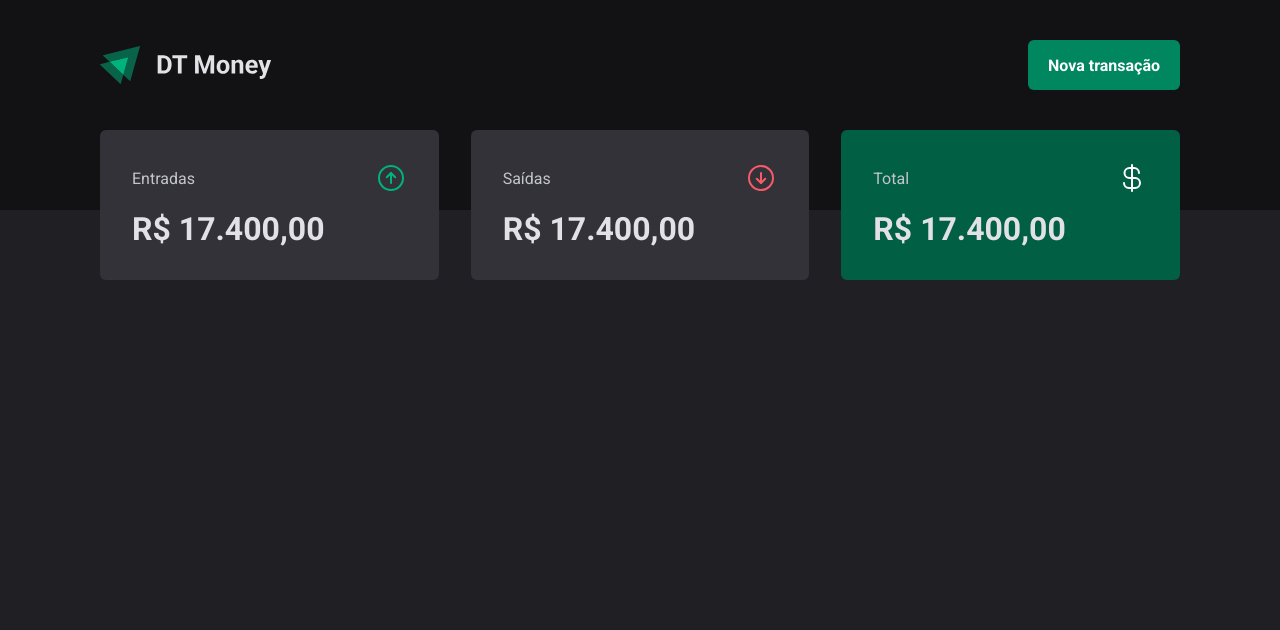
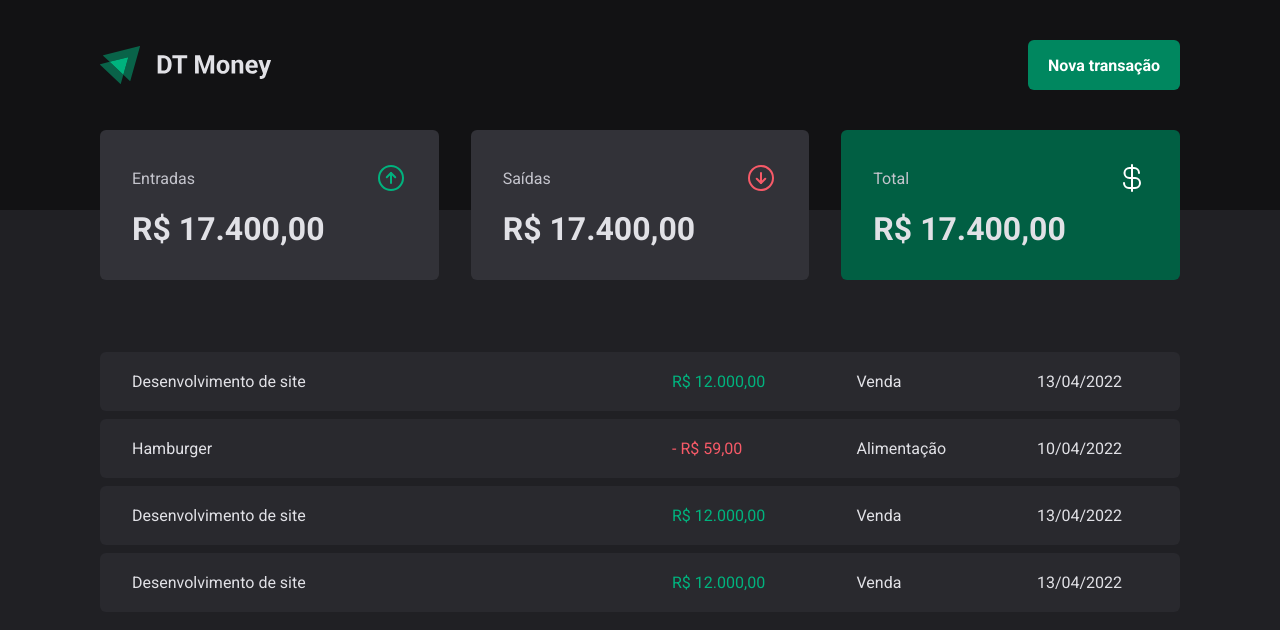
Before and after one commit to bruno-castilho/03-dt-money, a React (Vite) app: page / in a window 1280 px wide. Shown: the top 630 px of the page. Built offline with nearby package versions, Linux system fonts and the light colour scheme.

Commit message:
Transactions Table

```diff
--- a/src/pages/Transactions/index.tsx
+++ b/src/pages/Transactions/index.tsx
@@ -1,11 +1,55 @@
 import { Header } from '../../components/Header'
 import { Summary } from '../../components/Summary'
+import {
+  PriceHighlight,
+  TransactionsContainer,
+  TransactionsTable,
+} from './styles'
 
 export function Transactions() {
   return (
     <div>
       <Header />
       <Summary />
+
+      <TransactionsContainer>
+        <TransactionsTable>
+          <tbody>
+            <tr>
+              <td width="50%">Desenvolvimento de site</td>
+              <td>
+                <PriceHighlight variant="income">R$ 12.000,00</PriceHighlight>
+              </td>
+              <td>Venda</td>
+              <td>13/04/2022</td>
+            </tr>
+            <tr>
+              <td width="50%">Hamburger</td>
+              <td>
+                <PriceHighlight variant="outcome">- R$ 59,00 </PriceHighlight>
+              </td>
+              <td>Alimentação</td>
+              <td>10/04/2022</td>
+            </tr>
+            <tr>
+              <td width="50%">Desenvolvimento de site</td>
+              <td>
+                <PriceHighlight variant="income">R$ 12.000,00</PriceHighlight>
+              </td>
+              <td>Venda</td>
+              <td>13/04/2022</td>
+            </tr>
+            <tr>
+              <td width="50%">Desenvolvimento de site</td>
+              <td>
+                <PriceHighlight variant="income">R$ 12.000,00</PriceHighlight>
+              </td>
+              <td>Venda</td>
+              <td>13/04/2022</td>
+            </tr>
+          </tbody>
+        </TransactionsTable>
+      </TransactionsContainer>
     </div>
   )
 }
--- a/src/pages/Transactions/styles.ts
+++ b/src/pages/Transactions/styles.ts
@@ -0,0 +1,41 @@
+import styled from 'styled-components'
+
+export const TransactionsContainer = styled.main`
+  width: 100%;
+  max-width: 1128px;
+  margin: 4rem auto 0;
+  padding: 0 1.5rem;
+`
+
+export const TransactionsTable = styled.table`
+  width: 100%;
+  border-collapse: separate;
+  border-spacing: 0 0.5rem;
+  /* margin-top: 1.5rem; */
+
+  td {
+    padding: 1.25rem 2rem;
+    background: ${(props) => props.theme['gray-700']};
+
+    &:first-child {
+      border-top-left-radius: 6px;
+      border-bottom-left-radius: 6px;
+    }
+
+    &:last-child {
+      border-top-right-radius: 6px;
+      border-bottom-right-radius: 6px;
+    }
+  }
+`
+
+interface PriceHighlightProps {
+  variant: 'income' | 'outcome'
+}
+
+export const PriceHighlight = styled.span<PriceHighlightProps>`
+  color: ${(props) =>
+    props.variant === 'income'
+      ? props.theme['green-300']
+      : props.theme['red-300']};
+`
```
